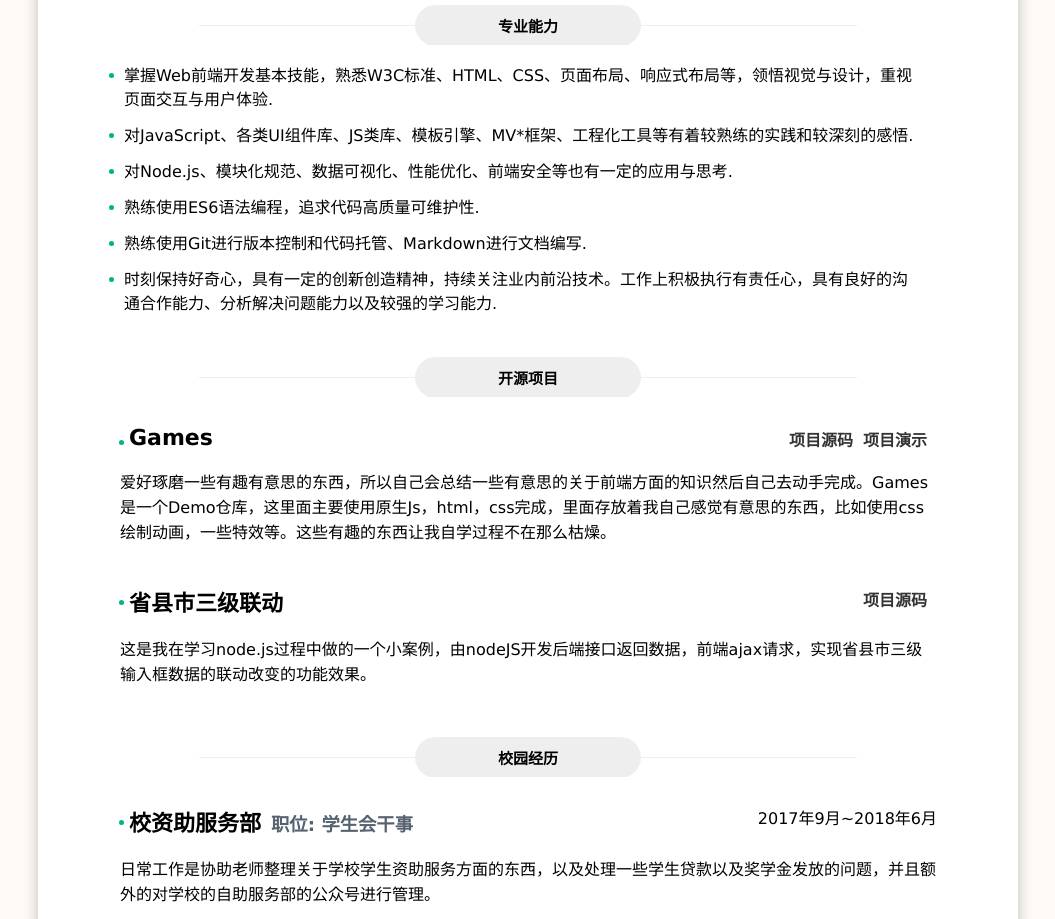
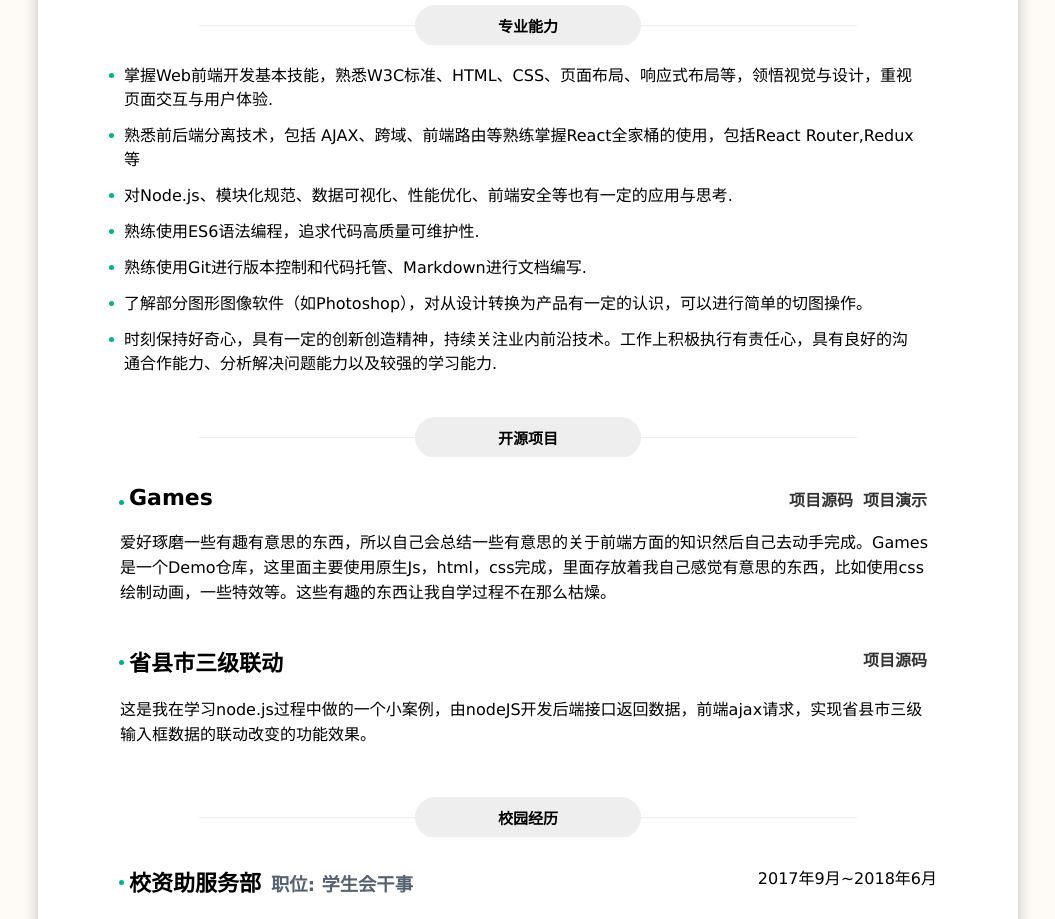
Before and after one commit to samuel-xiangpeng/display-resume, a React (Create React App) app: page /#/resume in a window 1280 px wide. Shown: the part 1000-1919 px from the top of the page, without its empty margins (112-1167 px from the left). Built offline with nearby package versions, Linux system fonts and the light colour scheme; a small style sheet from the web is missing.

Commit message:
更新简历

```diff
--- a/src/Resume.js
+++ b/src/Resume.js
@@ -99,10 +99,11 @@ const Resume = function () {
                     <div className="section-bd">
                         <ul className='section-list'>
                             <li><p className='section-content'><i className='dot' /> 掌握Web前端开发基本技能，熟悉W3C标准、HTML、CSS、页面布局、响应式布局等，领悟视觉与设计，重视页面交互与用户体验.</p></li>
-                            <li><p className='section-content'><i className='dot' /> 对JavaScript、各类UI组件库、JS类库、模板引擎、MV*框架、工程化工具等有着较熟练的实践和较深刻的感悟.</p></li>
+                            <li><p className='section-content'><i className='dot' /> 熟悉前后端分离技术，包括 AJAX、跨域、前端路由等熟练掌握React全家桶的使用，包括React Router,Redux等</p></li>
                             <li><p className='section-content'><i className='dot' /> 对Node.js、模块化规范、数据可视化、性能优化、前端安全等也有一定的应用与思考.</p></li>
                             <li><p className='section-content'><i className='dot' /> 熟练使用ES6语法编程，追求代码高质量可维护性.</p></li>
                             <li><p className='section-content'><i className='dot' /> 熟练使用Git进行版本控制和代码托管、Markdown进行文档编写.</p></li>
+                            <li><p className='section-content'><i className='dot' /> 了解部分图形图像软件（如Photoshop），对从设计转换为产品有一定的认识，可以进行简单的切图操作。</p></li>
                             <li><p className='section-content'><i className='dot' /> 时刻保持好奇心，具有一定的创新创造精神，持续关注业内前沿技术。工作上积极执行有责任心，具有良好的沟通合作能力、分析解决问题能力以及较强的学习能力.</p></li>
                         </ul>
                     </div>
```
